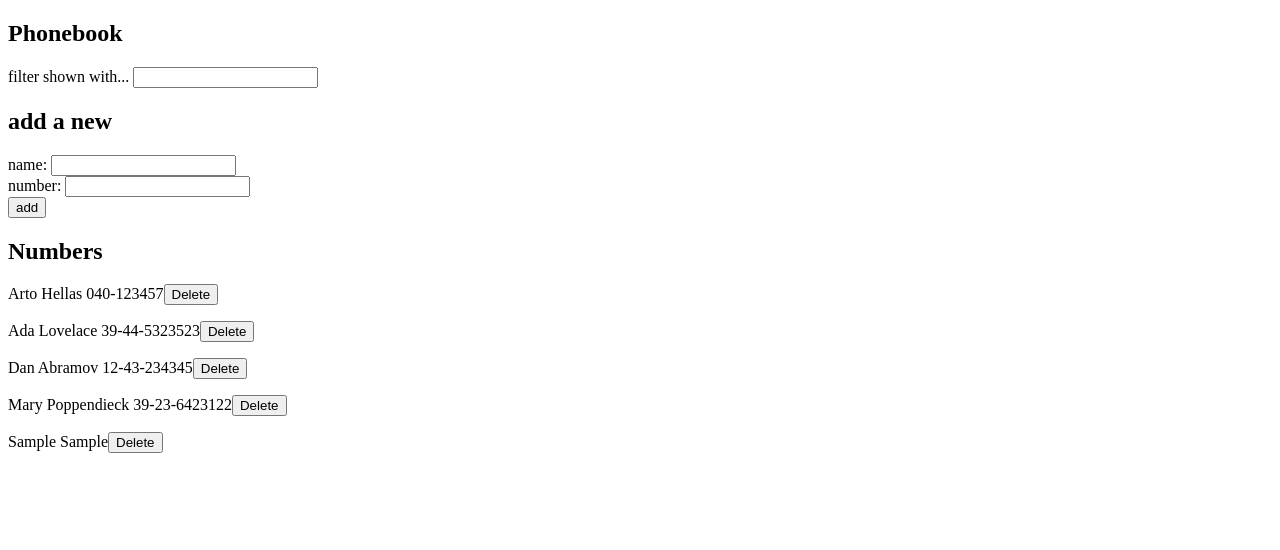
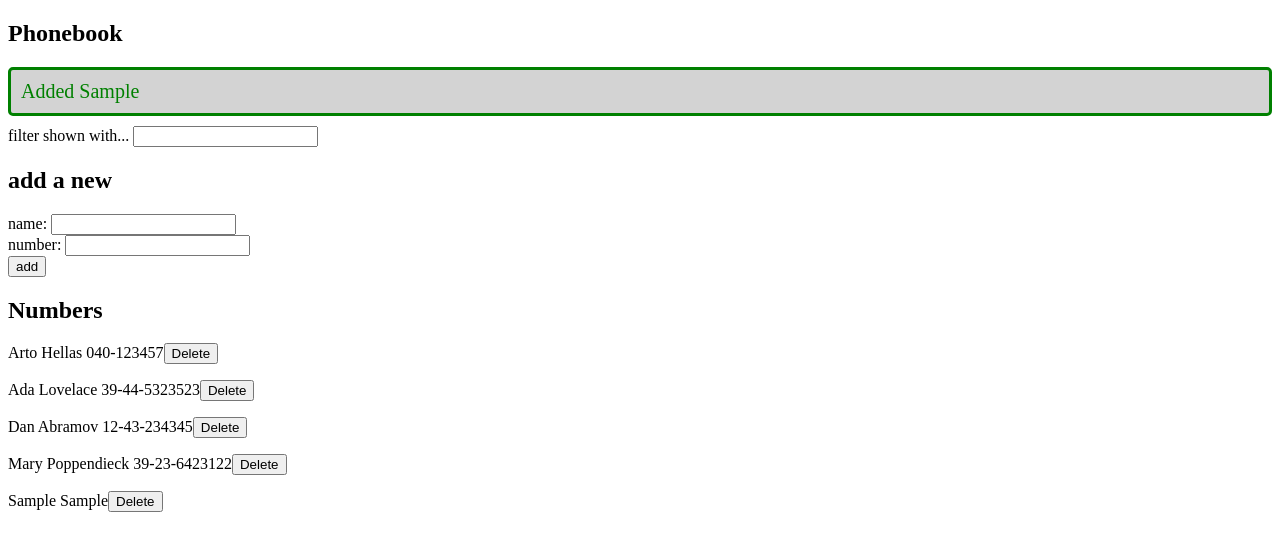
Before and after one commit to keiredin/fullstackopen-exercises, a React (Vite) app in the folder part2/phonebook/: page / in a window 1280 px wide. Both pictures are taken after typing "Sample", "Sample" into the empty fields and a click on the button "add". Shown: the top 550 px of the page. Built offline with nearby package versions, Linux system fonts and the light colour scheme; no server answers; data requests are answered from the project's data file.

Commit message:
add a notification message along with css styling

```diff
--- a/part2/phonebook/package.json
+++ b/part2/phonebook/package.json
@@ -7,7 +7,8 @@
     "dev": "vite",
     "build": "vite build",
     "lint": "eslint .",
-    "preview": "vite preview"
+    "preview": "vite preview",
+    "server": "json-server -p 3001 db.json"
   },
   "dependencies": {
     "axios": "^1.20.0",
--- a/part2/phonebook/src/App.jsx
+++ b/part2/phonebook/src/App.jsx
@@ -3,6 +3,7 @@ import { useState, useEffect } from "react";
 import Filter from "./components/Filter";
 import PersonForm from "./components/PersonForm";
 import Persons from "./components/Persons";
+import Notification from "./components/Notification";
 
 const App = () => {
   const [persons, setPersons] = useState([]);
@@ -12,6 +13,8 @@ const App = () => {
   const filteredPersons = persons.filter((person) =>
     person.name.toLowerCase().includes(filter.toLowerCase()),
   );
+  const [message, setMessage] = useState(null);
+  const [messageType, setMessageType] = useState("success");
 
   useEffect(() => {
     console.log("effect");
@@ -33,7 +36,7 @@ const App = () => {
       persons.some((person) => person.name === personObject.name)
         ? // here lets check if the user wants to update the number of an existing person and call the updateNumber function which will send put request
           updateNumber(personObject)
-        : setPersons(persons.concat(personObject));
+        : addNewPerson(personObject);
 
       setNewName("");
       setNewNumber("");
@@ -55,20 +58,56 @@ const App = () => {
 
   const updateNumber = (personObject) => {
     const person = persons.find((p) => p.name === personObject.name);
-    if (window.confirm(`${person.name} is already added to phonebook, replace the old number with a new one?`)) {
+    if (
+      window.confirm(
+        `${person.name} is already added to phonebook, replace the old number with a new one?`,
+      )
+    ) {
       axios
         .put(`http://localhost:3001/persons/${person.id}`, personObject)
         .then((response) => {
           setPersons(
-            persons.map((p) => (p.id === person.id ? response.data : p))
+            persons.map((p) => (p.id === person.id ? response.data : p)),
           );
+        })
+        .catch((error) => {
+          console.log(error);
+          setMessageType("error");
+
+          setMessage(
+            `Information of ${person.name} has already been removed from server`,
+          );
+          setTimeout(() => {
+            setMessage(null);
+          }, 5000);
+          setPersons(persons.filter((p) => p.id !== person.id));
         });
     }
+  };
+
+  const addNewPerson = (personObject) => {
+    axios
+      .post("http://localhost:3001/persons", personObject)
+      .then((response) => {
+        setPersons(persons.concat(response.data));
+      });
+    setPersons(persons.concat(personObject));
+    setMessageType("success");
+    setMessage(`Added ${personObject.name}`);
+    setTimeout(() => {
+      setMessage(null);
+    }, 5000);
+
+    setNewName("");
+    setNewNumber("");
   };
 
   return (
     <div>
       <h2>Phonebook</h2>
+
+      <Notification message={message} type={messageType} />
+
       <Filter
         filter={filter}
         handleFilterChange={(e) => setFilter(e.target.value)}
--- /dev/null
+++ b/part2/phonebook/src/components/Notification.jsx
@@ -0,0 +1,11 @@
+const Notification = ({ message, type }) => {
+  if (message === null) {
+    return null;
+  }
+
+  return (
+    <div className={type === "success" ? "success" : "error"}>{message}</div>
+  );
+};
+
+export default Notification;
--- /dev/null
+++ b/part2/phonebook/src/index.css
@@ -0,0 +1,19 @@
+.success {
+  color: green;
+  background: lightgrey;
+  font-size: 20px;
+  border-style: solid;
+  border-radius: 5px;
+  padding: 10px;
+  margin-bottom: 10px;
+}
+
+.error {
+  color: red;
+  background: lightgrey;
+  font-size: 20px;
+  border-style: solid;
+  border-radius: 5px;
+  padding: 10px;
+  margin-bottom: 10px;
+}
```
Also changed, not shown: part2/phonebook/src/main.jsx (+4 -3 lines).
